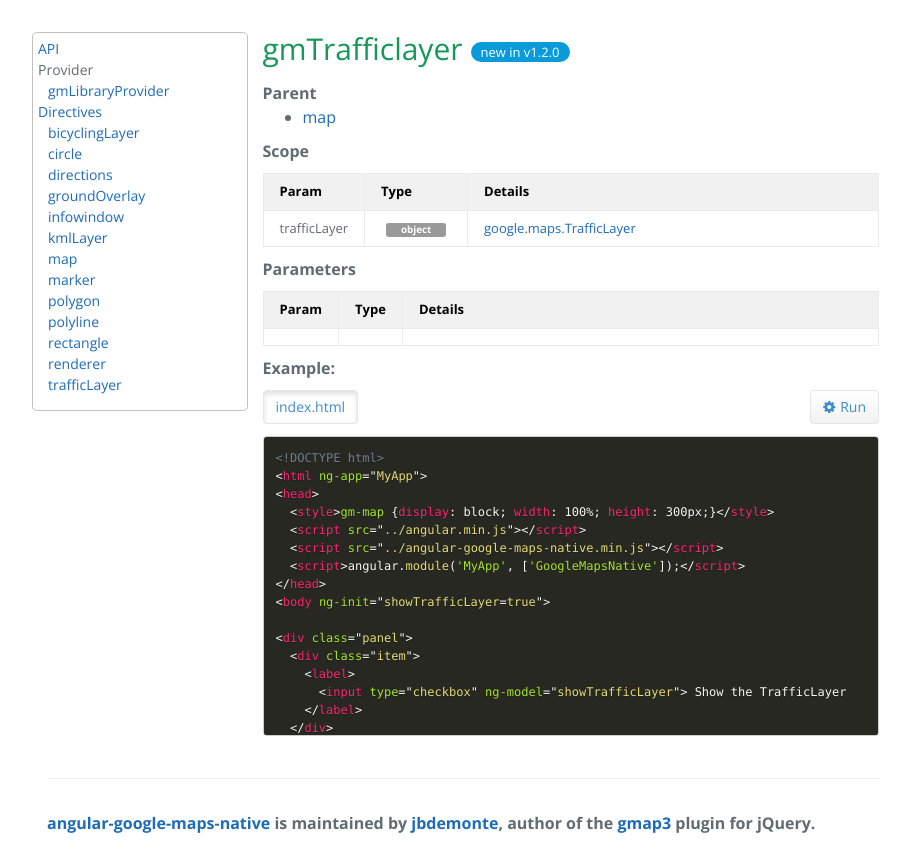
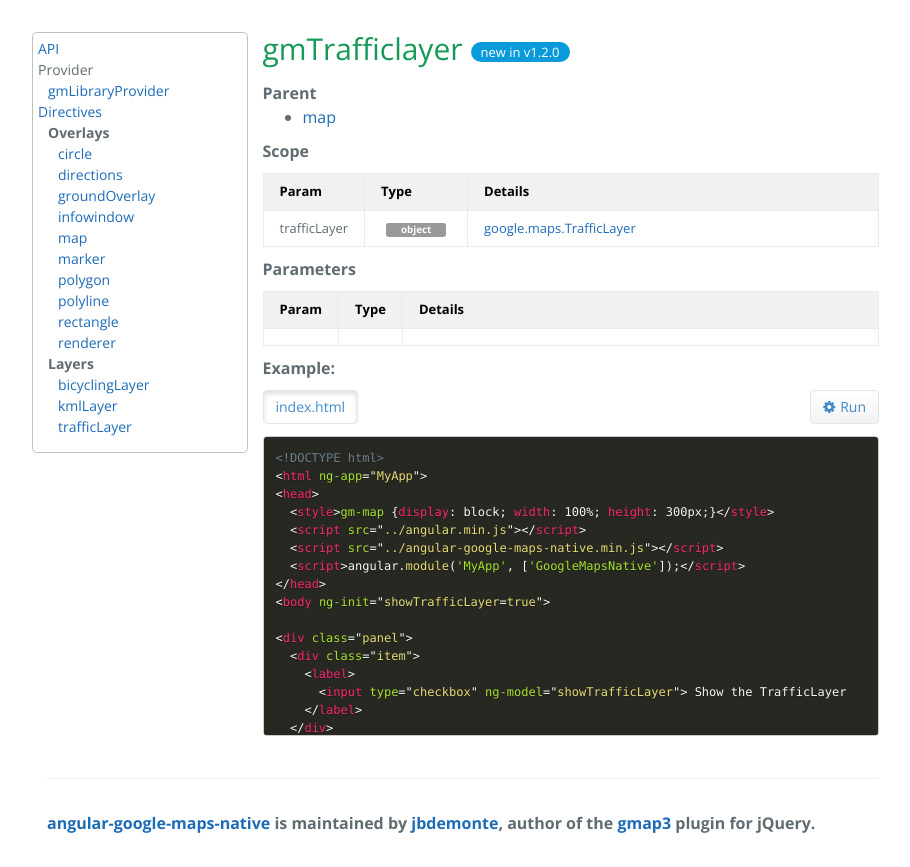
Before and after one commit to jbdemonte/angular-google-maps-native, a Jekyll site: the page built from api-gmTrafficLayer.html, in a window 1280 px wide and 1249 px high. Shown: the part 382-1249 px from the top of the window, without its empty margins (177-1087 px from the left). Built offline with Jekyll 4.4.1, drawn with Linux system fonts in a browser that asks for light colours; nearby versions of some CDN libraries.

Commit message:
update left menu display

```diff
--- a/_layouts/api.html
+++ b/_layouts/api.html
@@ -4,7 +4,7 @@ active: api
 ---
 
 <div class="row">
-  <div class="col-md-3" id="api-summary">
+  <div class="col-xs-3" id="api-summary">
     <ul>
       <li><a href="api.html">API</a></li>
       <li>Provider
@@ -14,25 +14,35 @@ active: api
       </li>
       <li><a href="api-directives.html">Directives</a>
         <ul>
-          <li><a href="api-gmBicyclingLayer.html">bicyclingLayer</a></li>
+          <li>
+            <strong>Overlays</strong>
+            <ul>
               <li><a href="api-gmCircle.html">circle</a></li>
               <li><a href="api-gmDirections.html">directions</a></li>
               <li><a href="api-gmGroundOverlay.html">groundOverlay</a></li>
               <li><a href="api-gmInfowindow.html">infowindow</a></li>
-          <li><a href="api-gmKmlLayer.html">kmlLayer</a></li>
               <li><a href="api-gmMap.html">map</a></li>
               <li><a href="api-gmMarker.html">marker</a></li>
               <li><a href="api-gmPolygon.html">polygon</a></li>
               <li><a href="api-gmPolyline.html">polyline</a></li>
               <li><a href="api-gmRectangle.html">rectangle</a></li>
               <li><a href="api-gmRenderer.html">renderer</a></li>
+            </ul>
+          </li>
+          <li>
+            <strong>Layers</strong>
+            <ul>
+              <li><a href="api-gmBicyclingLayer.html">bicyclingLayer</a></li>
+              <li><a href="api-gmKmlLayer.html">kmlLayer</a></li>
               <li><a href="api-gmTrafficLayer.html">trafficLayer</a></li>
+            </ul>
+          </li>
         </ul>
       </li>
     </ul>
 
   </div>
-  <div class="col-md-9">
+  <div class="col-xs-9">
     {{content}}
   </div>
 </div>
--- a/stylesheets/custom.css
+++ b/stylesheets/custom.css
@@ -98,9 +98,18 @@ pre.code {
 }
 #api-summary li {
   list-style: none;
+  max-width: 100%;
+  text-overflow: ellipsis;
+  white-space: nowrap;
+  overflow: hidden;
 }
 #api-summary li ul {
   padding-left: 10px;
+}
+@media screen and (max-width: 600px) {
+  #api-summary {
+    font-size: 12px;
+  }
 }
 params {
   margin: 10px 0;
```
Also changed, not shown: stylesheets/custom.styl (+8 -0 lines). Lines whose indentation alone changed are shown as unchanged.
